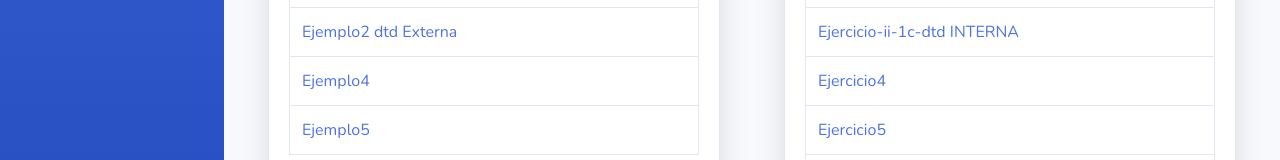
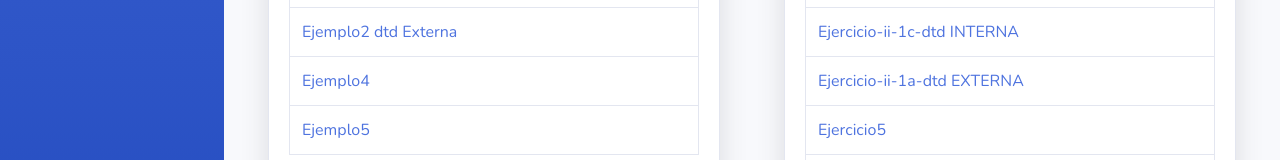
Before and after one commit to miguelxDd/Guia32-TPI115-Grupo05, a website with bundled scripts: page index.html in a window 1280 px wide. Shown: the part 963-1123 px from the top of the page. Built offline with nearby package versions, Linux system fonts and the light colour scheme.

Commit message:
ejercicio dtd externa
Agregando ejercicio dtd externa

```diff
--- a/index.html
+++ b/index.html
@@ -302,7 +302,7 @@
 
 
                                                         </tr> <tr>
-                                                            <td><a href="#">Ejercicio4</a></td>
+                                                            <td><a href="Ejercicios/dtd_externa/ejercicio-ii-1a-dtd.xml">Ejercicio-ii-1a-dtd EXTERNA</a></td>
 
 
                                                         </tr> <tr>
```
